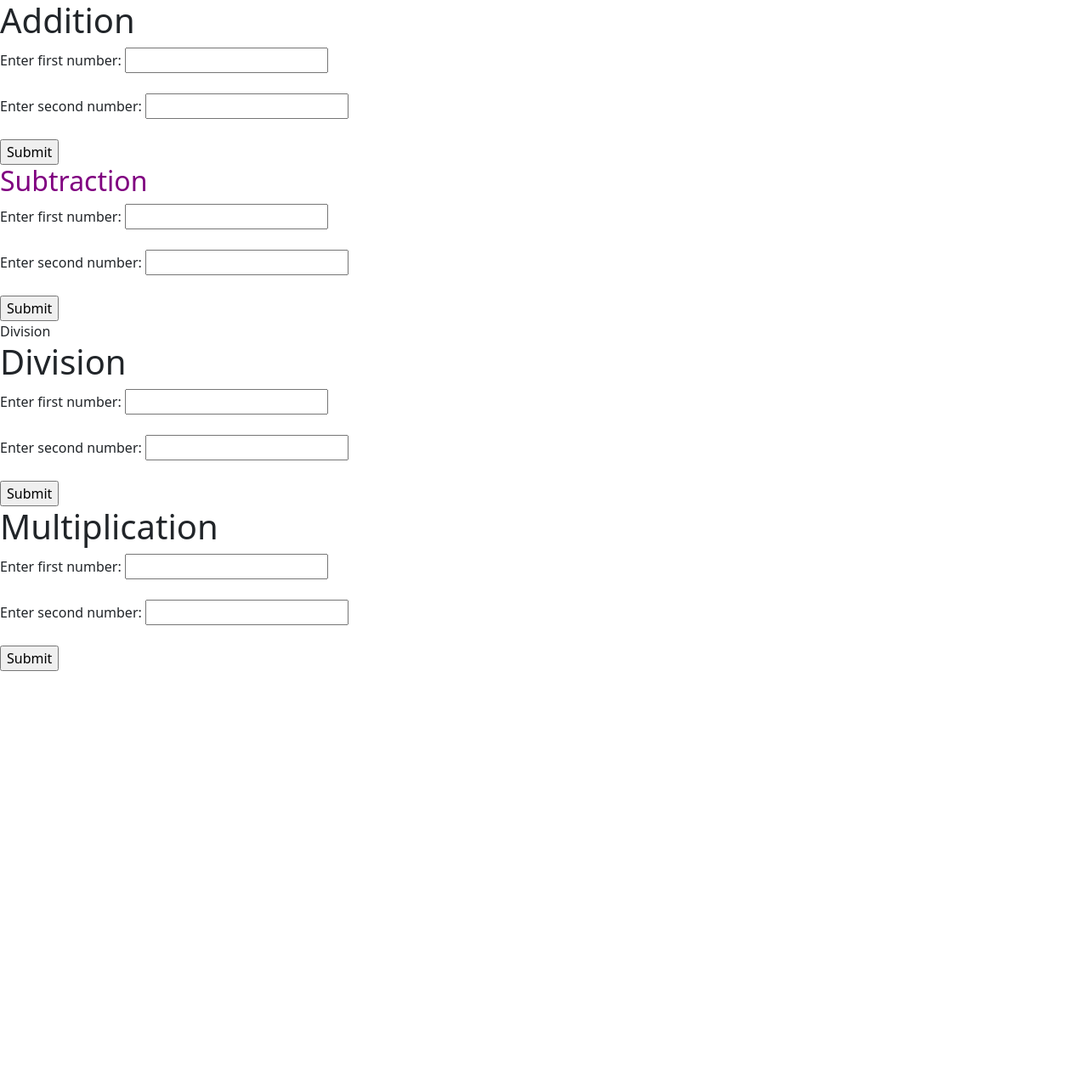
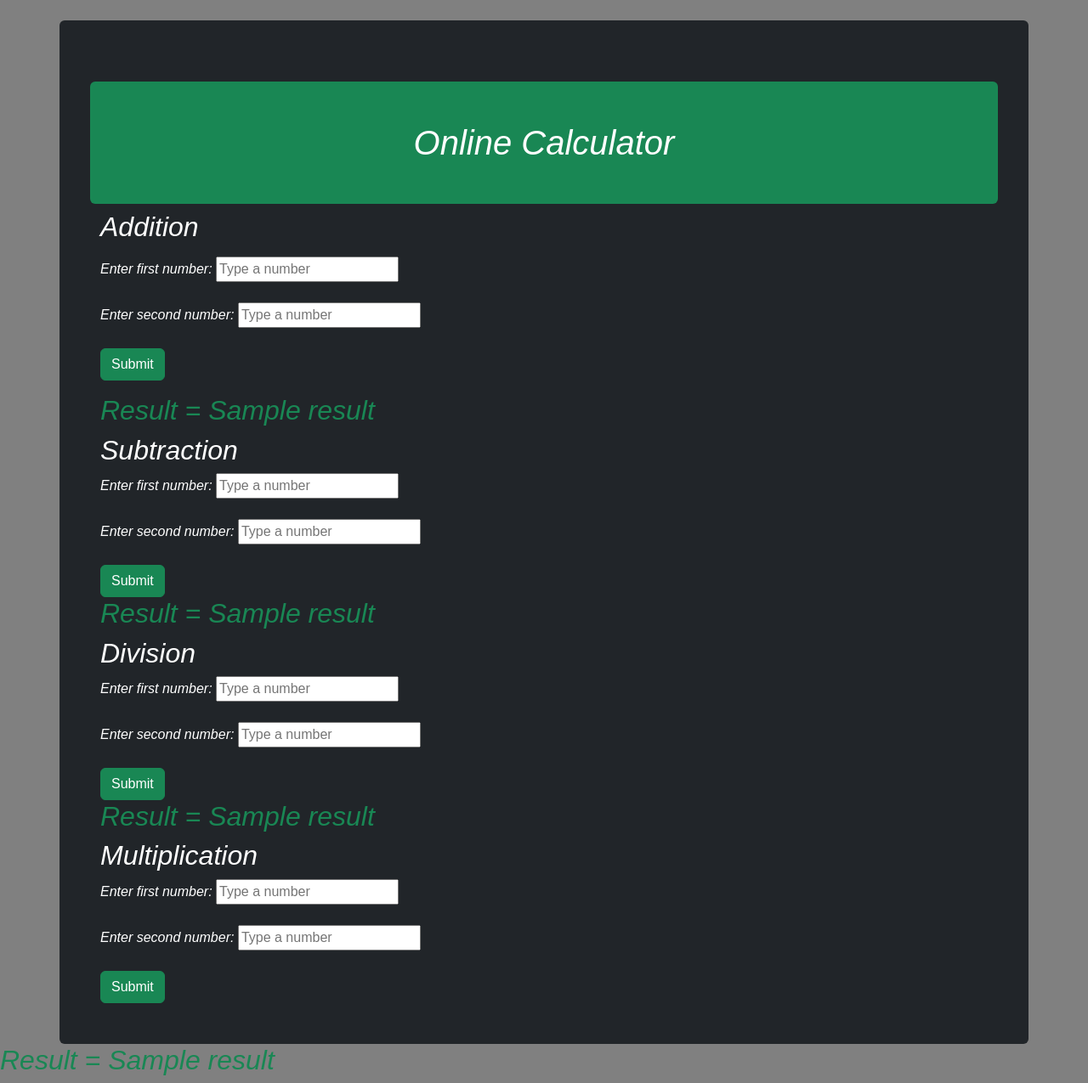
Before and after one commit to IanOliveiraSilva/Calculator, a Django app: template calculator/templates/home.html in a window 1280 px wide. Shown: the whole page at 85% size. Before the commit the page ends 790 px from the top, so only its background shows below. Run offline with Django 4.2, Linux system fonts and the light colour scheme; the template is opened without the code that fills it: most values are stand-ins (such as "Sample title", 1, 10 or a date in 2020); some web fonts are replaced.

Commit message:
Changing home page

```diff
--- a/calculator/polls/static/css/style.css
+++ b/calculator/polls/static/css/style.css
@@ -1,5 +1,5 @@
-h2{
-    color: purple;
+body{
+    background-color: gray;
+    font-family:Arial, Helvetica, sans-serif;
+	font-style:italic;
 }
-
-background-color
--- a/calculator/templates/home.html
+++ b/calculator/templates/home.html
@@ -6,40 +6,60 @@
 
 
 
-<h1>Addition</h1>
+
+
+<div class="mt-4 p-5 bg-dark text-white rounded  container">
+
+<h1 class="mt-4 p-5 bg-success text-white rounded row justify-content-center"> Online Calculator <h1>
+
+
+<h2>Addition</h2>
 <form action="addition" method="POST">
     {% csrf_token %}
-
-    Enter first number: <input type="text" name="numberOne"><br><br>
-    Enter second number: <input type="text" name="numberTwo"><br><br>
-    <input type="submit">
+    <div class="mb-3 mt-3">
+    Enter first number: <input type="text" name="numberOne" placeholder="Type a number"><br><br>
+    Enter second number: <input type="text" name="numberTwo" placeholder="Type a number"><br><br>
+    <input class="btn btn-success"  type="submit" name ="additionButton">
+    </div>
 </form>
 
+<h2 class="text-success"> Result = {{result}} </h2>
+
+<div >
 <h2>Subtraction</h2>
-<form action="Subtraction" method="POST">
+<form  action="Subtraction" method="POST">
     {% csrf_token %}
 
-    Enter first number: <input type="text" name="numberOne"><br><br>
-    Enter second number: <input type="text" name="numberTwo"><br><br>
-    <input type="submit">
+    Enter first number: <input type="text" name="numberOne" placeholder="Type a number"><br><br>
+    Enter second number: <input type="text" name="numberTwo" placeholder="Type a number"><br><br>
+    <input class="btn btn-success" type="submit">
 </form>
-Division
-<h1>Division</h1>
+</div>
+
+<h2 class="text-success"> Result = {{result}} </h2>
+
+<h2>Division</h2>
 <form action="Division" method="POST">
     {% csrf_token %}
 
-    Enter first number: <input type="text" name="numberOne"><br><br>
-    Enter second number: <input type="text" name="numberTwo"><br><br>
-    <input type="submit">
+    Enter first number: <input type="text" name="numberOne" placeholder="Type a number"><br><br>
+    Enter second number: <input type="text" name="numberTwo" placeholder="Type a number"><br><br>
+    <input class="btn btn-success " type="submit">
 </form>
 
-<h1>Multiplication</h1>
-<form action="Multiplication" method="POST">
+
+<h2 class="text-success"> Result = {{result}} </h2>
+
+<h2>Multiplication</h2>
+<form  action="Multiplication" method="POST">
     {% csrf_token %}
 
-    Enter first number: <input type="text" name="numberOne"><br><br>
-    Enter second number: <input type="text" name="numberTwo"><br><br>
-    <input type="submit">
+    Enter first number: <input type="text" name="numberOne" placeholder="Type a number"><br><br>
+    Enter second number: <input type="text" name="numberTwo" placeholder="Type a number"><br><br>
+    <input class="btn btn-success " type="submit">
 </form>
+</div>
+
+<h2 class="text-success"> Result = {{result}} </h2>
 
 {% endblock %}
```
Also changed, not shown: calculator/polls/views.py (+9 -8 lines).
